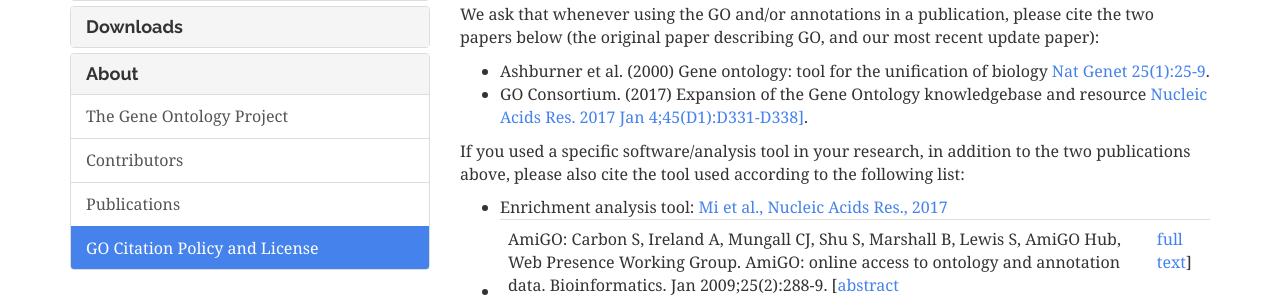
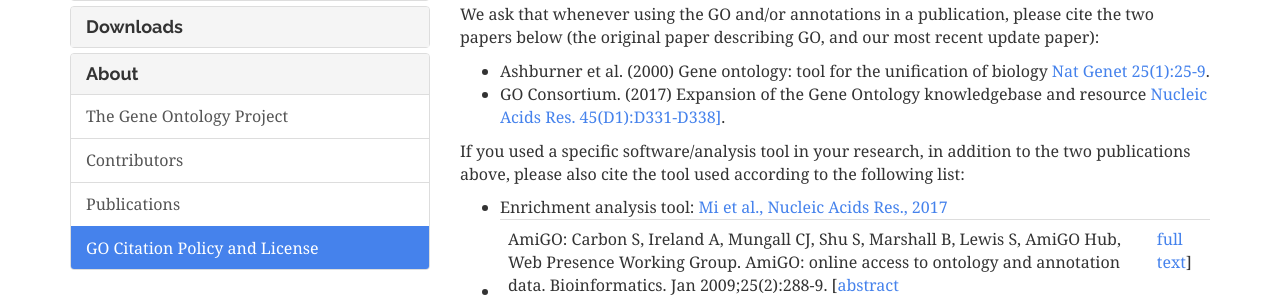
Before and after one commit to geneontology/geneontology.github.io, a Jekyll site: the page built from _docs/go-citation-policy.md, in a window 1280 px wide and 900 px high. Shown: the part 221-521 px from the top of the window. Built offline with Jekyll 4.4.1, drawn with Linux system fonts in a browser that asks for light colours; nearby versions of some CDN libraries.

Commit message:
Update go-citation-policy.md

```diff
--- a/_docs/go-citation-policy.md
+++ b/_docs/go-citation-policy.md
@@ -9,7 +9,7 @@ permalink: /docs/go-citation-policy/
 
 We ask that whenever using the GO and/or annotations in a publication, please cite the two papers below (the original paper describing GO, and our most recent update paper):
    * Ashburner et al. (2000) Gene ontology: tool for the unification of biology  <a href="https://www.ncbi.nlm.nih.gov/pubmed/10802651">Nat Genet 25(1):25-9</a>.
-   * GO Consortium. (2017) Expansion of the Gene Ontology knowledgebase and resource <a href="https://www.ncbi.nlm.nih.gov/pubmed/27899567">Nucleic Acids Res. 2017 Jan 4;45(D1):D331-D338]</a>.
+   * GO Consortium. (2017) Expansion of the Gene Ontology knowledgebase and resource <a href="https://www.ncbi.nlm.nih.gov/pubmed/27899567">Nucleic Acids Res. 45(D1):D331-D338]</a>.
 
 If you used a specific software/analysis tool in your research, in addition to the two publications above, please also cite the tool used according to the following list:
    * Enrichment analysis tool: [Mi et al., Nucleic Acids Res., 2017](https://www.ncbi.nlm.nih.gov/pubmed/27899595)
```
